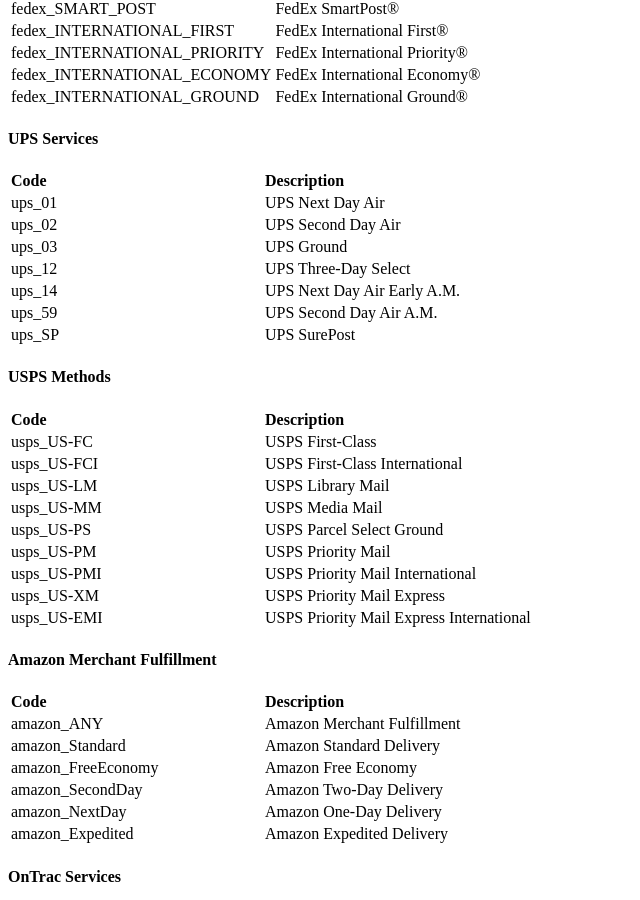
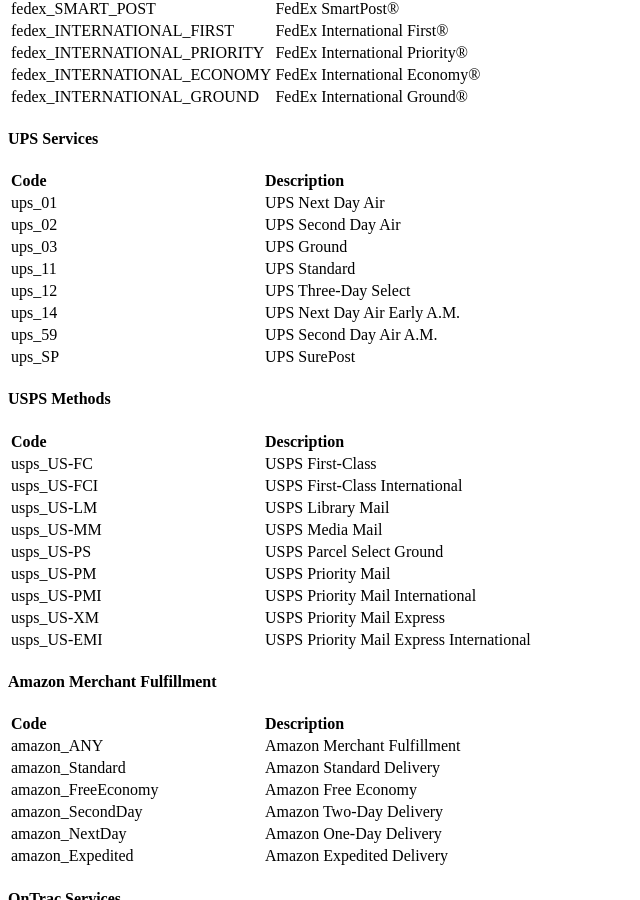
Before and after one commit to ShipStream/shipstream.github.io, a Jekyll site: the page built from _posts/2014-07-25-shipping-methods.md, in a window 1280 px wide and 900 px high, scrolled down 966 px. Shown: the whole window, without its empty margins (0-640 px from the left). Built offline with Jekyll 4.4.1, drawn with Linux system fonts in a browser that asks for light colours; a style sheet for code colours, icons or effects is not loaded.

Commit message:
Added UPS Standard to the docs.

```diff
--- a/_posts/2014-07-25-shipping-methods.md
+++ b/_posts/2014-07-25-shipping-methods.md
@@ -40,6 +40,7 @@ not be available on your account or in your area but all services are listed for
 | ups_01 | UPS Next Day Air |
 | ups_02 | UPS Second Day Air |
 | ups_03 | UPS Ground |
+| ups_11 | UPS Standard |
 | ups_12 | UPS Three-Day Select |
 | ups_14 | UPS Next Day Air Early A.M. |
 | ups_59 | UPS Second Day Air A.M. |
```
